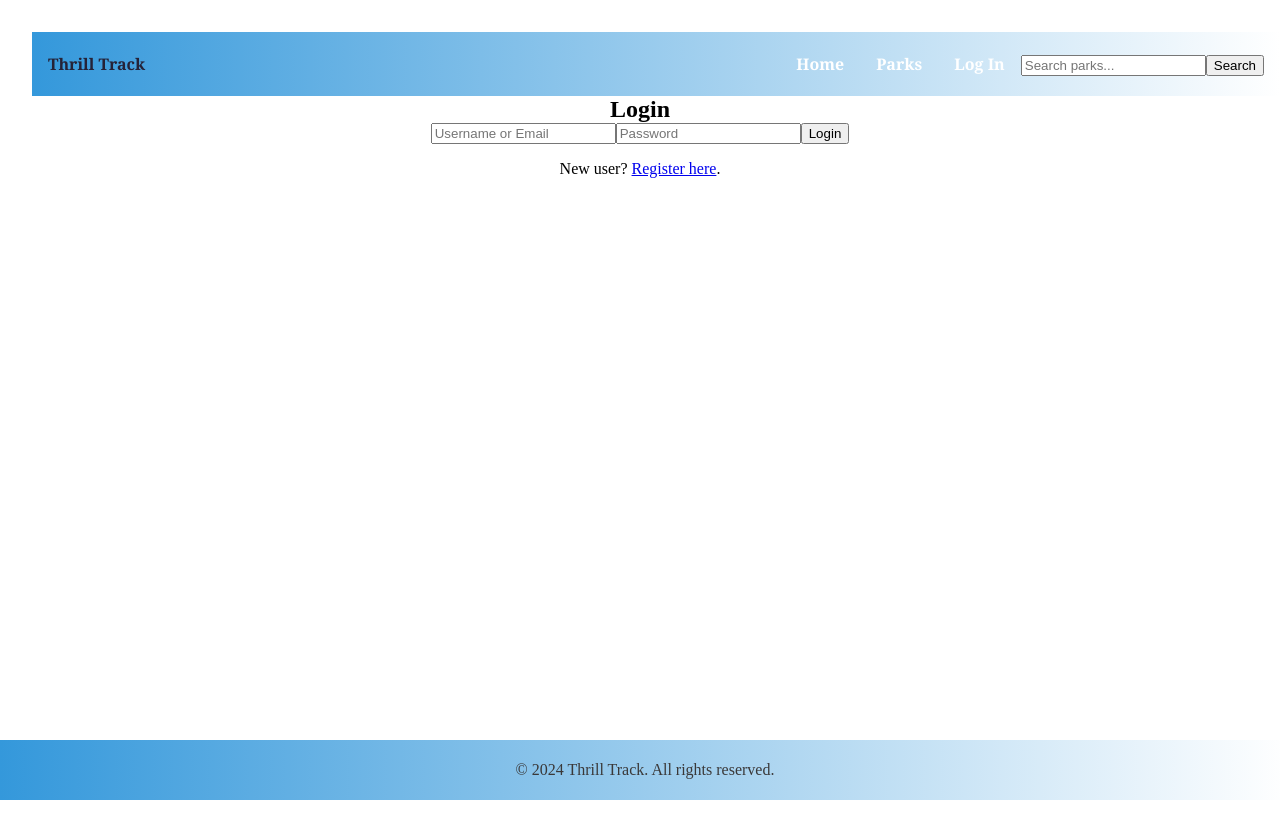
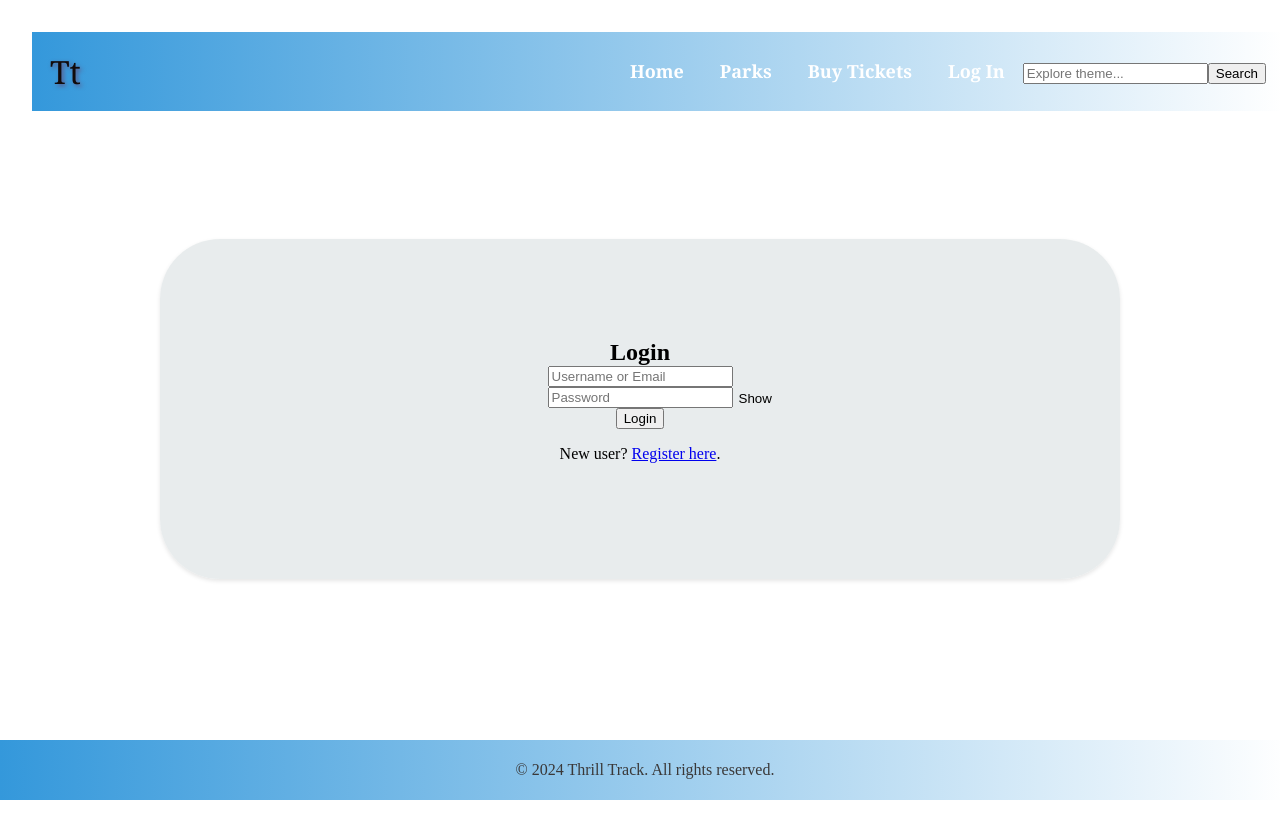
Before and after one commit to emmyileeva/Frontend-Theme-Park, a React (Vite) app: page /login in a window 1280 px wide. Shown: the top 838 px of the page. Built offline with nearby package versions, Linux system fonts and the light colour scheme.

Commit message:
Debugging components

```diff
--- a/pages/Login.jsx
+++ b/pages/Login.jsx
@@ -6,6 +6,7 @@ import { useNavigate, Link } from "react-router-dom";
 const Login = () => {
   const [usernameOrEmail, setUsernameOrEmail] = useState("");
   const [password, setPassword] = useState("");
+  const [showPassword, setShowPassword] = useState(false); // State to toggle password visibility
   const navigate = useNavigate();
 
   const handleSubmit = async (e) => {
@@ -23,7 +24,7 @@ const Login = () => {
   };
 
   return (
-    <div>
+    <div className="auth-container">
       <h2>Login</h2>
       <form onSubmit={handleSubmit}>
         <input
@@ -32,15 +33,23 @@ const Login = () => {
           value={usernameOrEmail}
           onChange={(e) => setUsernameOrEmail(e.target.value)}
         />
-        <input
-          type="password"
-          placeholder="Password"
-          value={password}
-          onChange={(e) => setPassword(e.target.value)}
-        />
+        <div className="password-input-container">
+          <input
+            type={showPassword ? "text" : "password"}
+            placeholder="Password"
+            value={password}
+            onChange={(e) => setPassword(e.target.value)}
+          />
+          <button
+            type="button"
+            className="password-toggle"
+            onClick={() => setShowPassword(!showPassword)}
+          >
+            {showPassword ? "Hide" : "Show"}
+          </button>
+        </div>
         <button type="submit">Login</button>
       </form>
-      {/* Link to register page */}
       <p>
         New user? <Link to="/register">Register here</Link>.
       </p>
--- a/pages/Register.jsx
+++ b/pages/Register.jsx
@@ -1,11 +1,12 @@
 import { useState } from "react";
 import axios from "axios";
-import { useNavigate } from "react-router-dom";
+import { useNavigate, Link } from "react-router-dom";
 
 const Register = () => {
   const [username, setUsername] = useState("");
   const [email, setEmail] = useState("");
   const [password, setPassword] = useState("");
+  const [showPassword, setShowPassword] = useState(false); // State to toggle password visibility
   const navigate = useNavigate();
 
   const handleSubmit = async (e) => {
@@ -24,7 +25,7 @@ const Register = () => {
   };
 
   return (
-    <div>
+    <div className="auth-container">
       <h2>Register</h2>
       <form onSubmit={handleSubmit}>
         <input
@@ -39,12 +40,21 @@ const Register = () => {
           value={email}
           onChange={(e) => setEmail(e.target.value)}
         />
-        <input
-          type="password"
-          placeholder="Password"
-          value={password}
-          onChange={(e) => setPassword(e.target.value)}
-        />
+        <div className="password-input-container">
+          <input
+            type={showPassword ? "text" : "password"}
+            placeholder="Password"
+            value={password}
+            onChange={(e) => setPassword(e.target.value)}
+          />
+          <button
+            type="button"
+            className="password-toggle"
+            onClick={() => setShowPassword(!showPassword)}
+          >
+            {showPassword ? "Hide" : "Show"}
+          </button>
+        </div>
         <button type="submit">Register</button>
       </form>
     </div>
--- a/src/App.css
+++ b/src/App.css
@@ -15,6 +15,7 @@ div {
 .home, .navbar {
   display: flex;
 }
+
 .home {
   background-image: url("https://images6.alphacoders.com/372/372198.jpg");
   height: 80vh;
@@ -38,7 +39,15 @@ h1, h2, h3, h4 {
   padding: 1em;
   min-height: 2em;
   font-family: 'Georgia';
+  font-size: large;
   width: 100%;
+  }
+
+  .logo {
+    font-size: 2rem;
+    font-weight:inherit;
+    color: #120b0b;
+    text-shadow: 2px 2px 4px rgba(97, 82, 130, 0.96);
   }
 
 .navbar a {
@@ -96,3 +105,25 @@ footer {
 .park-details h2 {
   color: #6b7891;
 }
+
+.auth-container {
+  max-width: 3000px;
+  margin: 8rem;
+  padding: 100px;
+  background-color: #e4e8ead3;
+  border-radius: 60px;
+  box-shadow: 0 2px 4px rgba(0, 0, 0, 0.1);
+}
+
+.password-input-container {
+  position:relative;
+}
+
+.password-toggle {
+  position: absolute;
+  top: 50%;
+  transform: translateY(-50%);
+  background: none;
+  border: none;
+  cursor: pointer;
+}
--- a/src/App.jsx
+++ b/src/App.jsx
@@ -7,6 +7,7 @@ import Parks from "./components/Parks";
 import Register from "../pages/Register";
 import Login from "../pages/Login";
 import { checkSession } from "../services/Auth";
+import BuyTickets from "./components/BuyTickets";
 
 const App = () => {
   const [user, setUser] = useState(null);
@@ -38,6 +39,7 @@ const App = () => {
           <Route path="/login" element={<Login setUser={setUser} />} />
           <Route path="/register" element={<Register />} />
           <Route path="/parks" element={<Parks user={user} />} />
+          <Route path="/buy-tickets" element={<BuyTickets />} />
         </Routes>
       </main>
       <footer>
--- /dev/null
+++ b/src/components/BuyTickets.jsx
@@ -0,0 +1,60 @@
+import React, { useState } from "react";
+
+const BuyTickets = () => {
+  const [ticketType, setTicketType] = useState("adult");
+  const [ticketQuantity, setTicketQuantity] = useState(1);
+  const [totalPrice, setTotalPrice] = useState(0);
+
+  const ticketPrices = {
+    adult: 30,
+    child: 20,
+    senior: 25
+  };
+
+  const handleTicketTypeChange = (e) => {
+    setTicketType(e.target.value);
+    calculateTotalPrice(e.target.value, ticketQuantity);
+  };
+
+  const handleTicketQuantityChange = (e) => {
+    setTicketQuantity(e.target.value);
+    calculateTotalPrice(ticketType, e.target.value);
+  };
+
+  const calculateTotalPrice = (type, quantity) => {
+    const price = ticketPrices[type] * quantity;
+    setTotalPrice(price);
+  };
+
+  const handleSubmit = (e) => {
+    e.preventDefault();
+    console.log(`Purchased ${ticketQuantity} ${ticketType} ticket(s) for a total of $${totalPrice}`);
+  };
+
+  return (
+    <div>
+      <h2>Buy Tickets</h2>
+      <form onSubmit={handleSubmit}>
+        <div>
+          <label htmlFor="ticketType">Ticket Type:</label>
+          <select id="ticketType" value={ticketType} onChange={handleTicketTypeChange}>
+            <option value="adult">Adult</option>
+            <option value="child">Child</option>
+            <option value="senior">Senior</option>
+          </select>
+        </div>
+        <div>
+          <label htmlFor="ticketQuantity">Quantity:</label>
+          <input type="number" id="ticketQuantity" value={ticketQuantity} onChange={handleTicketQuantityChange} min="1" />
+        </div>
+        <div>
+          <label>Total Price:</label>
+          <span>${totalPrice}</span>
+        </div>
+        <button type="submit">Purchase Tickets</button>
+      </form>
+    </div>
+  );
+};
+
+export default BuyTickets;
--- a/src/components/Home.jsx
+++ b/src/components/Home.jsx
@@ -1,3 +1,4 @@
+
 const Home = () => {
   return (
     <div>
--- a/src/components/Nav.jsx
+++ b/src/components/Nav.jsx
@@ -11,17 +11,18 @@ const Nav = () => {
 
   return (
     <nav className="navbar">
-      <h4>Thrill Track</h4>
+      <div className="logo">Tt</div>
       <div>
         <Link to="/">Home</Link>
         <Link to="/parks">Parks</Link>
+        <Link to="/buy-tickets">Buy Tickets</Link>
         <Link to="/logIn">Log In</Link>
 
         <input
           type="text"
           value={searchQuery}
           onChange={(e) => setSearchQuery(e.target.value)}
-          placeholder="Search parks..."
+          placeholder="Explore theme..."
         />
         <button onClick={handleSearch}>Search</button>
       </div>
--- a/src/components/Parks.jsx
+++ b/src/components/Parks.jsx
@@ -5,6 +5,7 @@ const Parks = () => {
   const [parks, setParks] = useState([]);
   const [selectedPark, setSelectedPark] = useState(null);
   const [showTheme, setShowTheme] = useState(false);
+  const attractions = ["Night Light Show", "Circus", "Magic Show"];
 
   useEffect(() => {
     fetchParks();
@@ -31,15 +32,7 @@ const Parks = () => {
   };
 
   const handleAttractionsClick = (attraction) => {
-
-  };
-
-  const handleEventEdit = (eventId) => {
-
-  };
-
-  const handleEventDelete = (eventId) => {
-
+    // Handle attraction click event
   };
 
   const handleThemeClick = () => {
@@ -51,7 +44,6 @@ const Parks = () => {
       <div className="navbar">
         <div className="nav-links">
           <a href="#" className="nav-link">Attractions</a>
-          <a href="#" className="nav-link">Events</a>
           <a href="#" className="nav-link" onClick={handleThemeClick}>Theme</a>
         </div>
       </div>
@@ -76,29 +68,21 @@ const Parks = () => {
             <p>Food Courts: {selectedPark.foodCourtsAvailable ? "Available" : "Not Available"}</p>
             <p>Rides:</p>
             <ul>
-              {selectedPark.rides.map((ride, index) => (
-                <li key={index}>{ride}</li>
+              {selectedPark.rides.map((ride, rides) => (
+                <li key={rides}>{ride}</li>
               ))}
             </ul>
             <div>
               <h3>Attractions</h3>
               <ul>
-                <li>
-                  <a href="#" onClick={() => handleAttractionsClick("Night Light Show")}>Night Light Show</a>
-                  <p>Date and Time: [Insert date and time here]</p>
-                </li>
-                {/* Add more attractions here */}
-              </ul>
-            </div>
-            <div>
-              <h3>Events</h3>
-              <ul>
-                <li>
-                  Event 1
-                  <button onClick={() => handleEventEdit("event1")}>Edit</button>
-                  <button onClick={() => handleEventDelete("event1")}>Delete</button>
-                </li>
-                {/* Add more events here */}
+                {attractions.map((attraction, index) => (
+                  <li key={index}>
+                    <a href="#" onClick={() => handleAttractionsClick(attraction)}>
+                      {attraction}
+                    </a>
+                    <p>Date and Time: [Insert date and time here]</p>
+                  </li>
+                ))}
               </ul>
             </div>
           </div>
@@ -106,7 +90,6 @@ const Parks = () => {
       </div>
       {showTheme && (
         <div className="theme-container">
-
           <ul style={{ listStyleType: "none", padding: 0 }}>
             <li>
               <a href="#">Comic Carnival</a>
@@ -125,6 +108,6 @@ const Parks = () => {
       )}
     </div>
   );
-}
+};
 
 export default Parks;
--- a/vite.config.js
+++ b/vite.config.js
@@ -1,7 +1,10 @@
 import { defineConfig } from 'vite'
 import react from '@vitejs/plugin-react-swc'
 
+
+
 // https://vitejs.dev/config/
+
 export default defineConfig({
   plugins: [react()],
 })
```
Also changed, not shown: pages/rides.js (renamed from rides.js).
